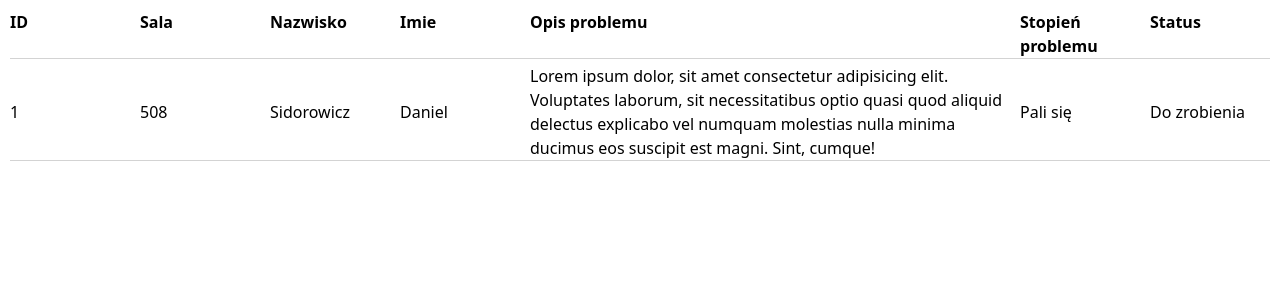
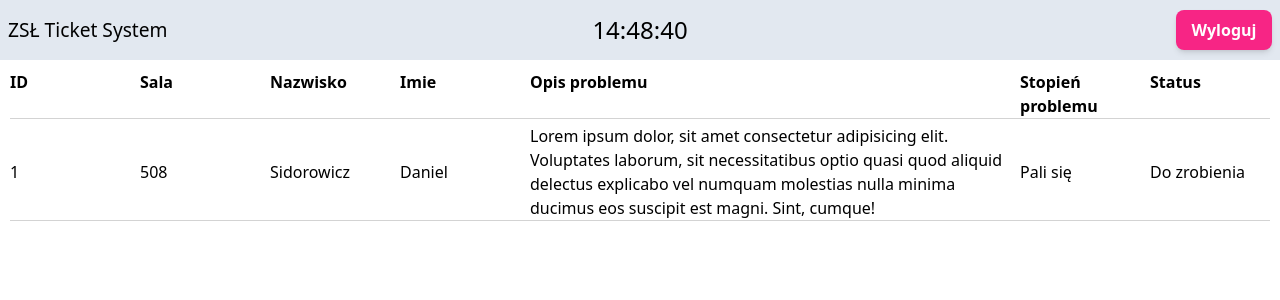
Before and after one commit to filipg030/Ticket-System, a Vue app in the folder Front/: page /admin in a window 1280 px wide. Shown: the top 300 px of the page. Built offline with nearby package versions, Linux system fonts and the light colour scheme.

Commit message:
Fixed ! yay

```diff
--- a/Front/src/components/Navbar.vue
+++ b/Front/src/components/Navbar.vue
@@ -14,7 +14,13 @@ export default {
     setInterval(()=>{
       let date = new Date()
       let time = ''
-      time += date.getHours() + ":" + date.getMinutes()
+      time += date.getHours()
+      if(date.getMinutes() < 10){
+        time += ':0' + date.getMinutes()
+      } else {
+        time += ':' + date.getMinutes()
+      }
+
       if(date.getSeconds() < 10){
         time += ':0' + date.getSeconds()
       } else {
@@ -27,12 +33,15 @@ export default {
 </script>
 
 <template>
-  <div class="w-full h-16 flex flex-row justify-between bg-slate-200 p-2 align-center">
-    <p style="display: flex; align-items: center; font-size: larger;">ZSŁ Ticket System</p>
+  <div class="w-full h-16 flex flex-row justify-between bg-slate-200 p-2 items-center">
+    <p style="width:200px; display: flex; align-items: center; font-size: larger;">ZSŁ Ticket System</p>
     <p id="currentTime" style="display: flex; align-items: center; justify-content: center; font-size: x-large;"></p>
-    <RouterLink class="roseBtn mt-auto flex justify-center" to="/">
-    <button>Wyloguj</button>
-    </RouterLink>
+
+    <div style="width:200px;" class="flex justify-end align-middle">
+      <RouterLink class="w-24 roseBtn mt-auto flex justify-center" to="/">
+        Wyloguj
+      </RouterLink></div>
+
   </div>
 </template>
 
--- a/Front/src/views/AdminView.vue
+++ b/Front/src/views/AdminView.vue
@@ -1,5 +1,5 @@
 <script>
-import SideBar from '../components/SideBar.vue'
+import Navbar from "../components/Navbar.vue"
 import Ticket from '../components/TicketComponent.vue';
 
 export default {
@@ -14,7 +14,7 @@ export default {
     }
   },
   components: {
-    SideBar,
+    Navbar,
     Ticket
   },
   methods: {
@@ -30,7 +30,9 @@ export default {
 </script>
 
 <template>
+
   <div class="all">
+    <Navbar></Navbar>
     <div class="main" style="min-width: 840px;">
       <div class="descriptionBar">
           <div class="w-1/10" id="ticketID">
@@ -70,7 +72,7 @@ label {
 
 .all {
   display: flex;
-  flex-direction: row;
+  flex-direction: column;
   width: 100%;
   height: 100%;
 }
```
